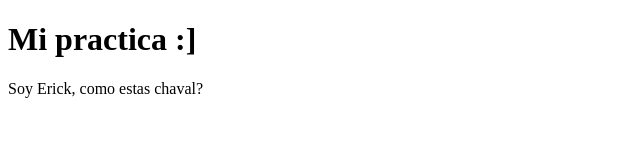
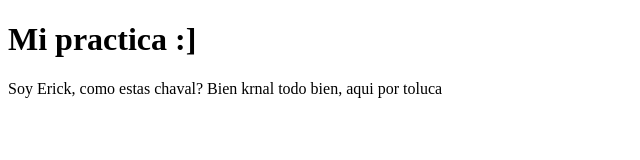
Before and after one commit to ecg1105bat-dotcom/Tamales-de-dulce, a plain HTML site: page Practica-01/ejercicio-01/index.html in a window 1280 px wide. Shown: the whole page, without its empty margins (0-640 px from the left). Drawn offline with Linux system fonts and the light colour scheme.

Commit message:
canbio en una linea

```diff
--- a/Practica-01/ejercicio-01/index.html
+++ b/Practica-01/ejercicio-01/index.html
@@ -9,6 +9,9 @@
     Soy Erick, como estas chaval?
  </p1>
 
+ <p1>
+    Bien krnal todo bien, aqui por toluca
+ </p1>
 
 </body>
 
```
